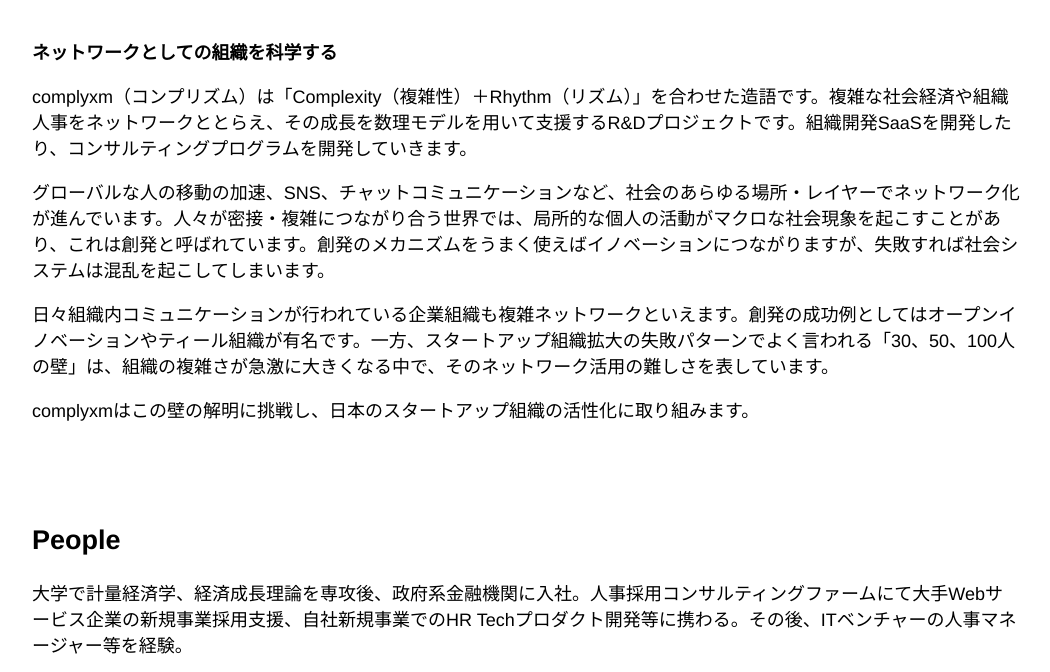
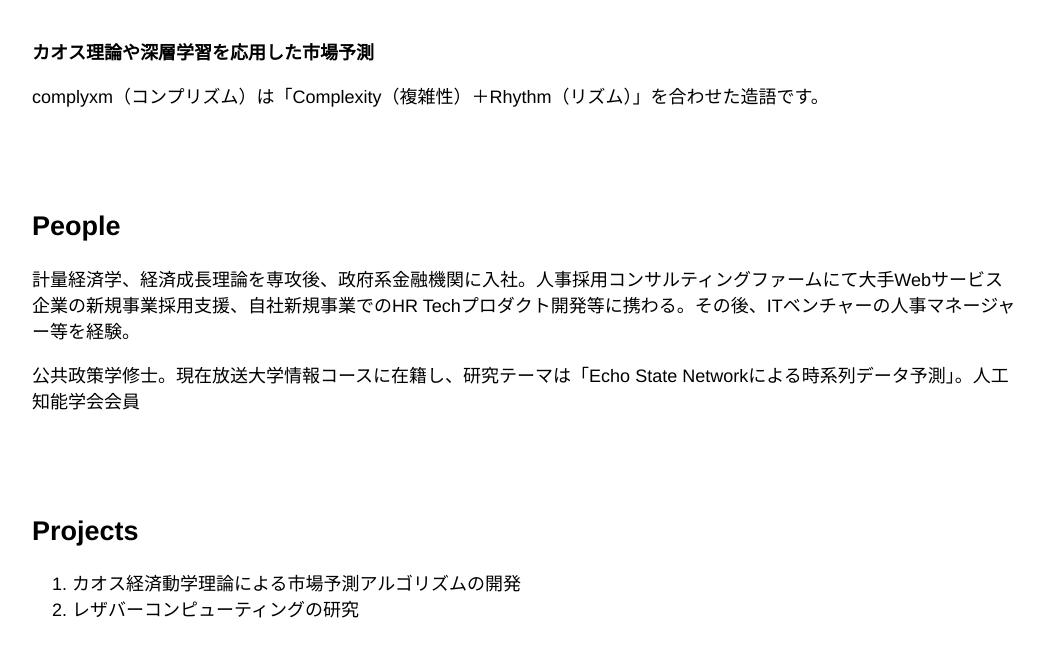
Before and after one commit to complyxm/complyxm.github.io, a plain HTML site: page index.html in a window 1280 px wide. Shown: the part 701-1373 px from the top of the page, without its empty margins (114-1164 px from the left). Drawn offline with Linux system fonts and the light colour scheme.

Commit message:
modify main message

```diff
--- a/index.html
+++ b/index.html
@@ -4,16 +4,16 @@
   <meta charset="utf-8">
   <meta name="viewport" content="width=device-width, initial-scale=1">
   <meta name="author" content="complyxm project">
-  <meta name="description" content="complyxmは社会経済や組織人事を複雑ネットワークととらえ、その成長を数理モデルを用いて支援するR&Dプロジェクトです。">
-  <title>complyxm - 複雑系科学を活かす組織開発シミュレーションSaaS</title>
+  <meta name="description" content="Complyxmは経済・金融の非線形ダイナミクスを探り、カオス理論や深層学習を応用した事業開発を行う個人プロジェクトです。">
+  <title>complyxm - カオス経済理論で経済・金融ダイナミクスの予測に挑戦する</title>
 
   <meta property="og:site_name" content="complyxm">
-  <meta property="og:title" content="complyxm - 複雑系科学を活かす組織開発シミュレーションSaaS">
+  <meta property="og:title" content="complyxm - カオス経済理論で経済・金融ダイナミクスの予測に挑戦する">
   <meta property="og:type" content="website">
   <meta property="og:image" content="https://complyxm.com/images/ogp.jpg">
-  <meta property="og:description" content="complyxmは社会経済や組織人事を複雑ネットワークととらえ、その成長を数理モデルを用いて支援するR&Dプロジェクトです。">
+  <meta property="og:description" content="Complyxmは経済・金融の非線形ダイナミクスを探り、カオス理論や深層学習を応用した事業開発を行う個人プロジェクトです。">
   <link rel="canonical" href="https://complyxm.com">
-  <meta name="twitter:title" content="complyxm - 複雑系科学を活かす組織開発シミュレーションSaaS">
+  <meta name="twitter:title" content="complyxm - カオス経済理論で経済・金融ダイナミクスの予測に挑戦する">
   <link rel="shortcut icon" href="favicon.ico" type="image/x-icon">
 
   <!--here is CSS link-->
@@ -41,29 +41,23 @@
   <div id = "wrapper">
   <main>
     <div id="statement">
-      <p class = "mainmessage">30、50、100人の壁を超えて進化するスタートアップ組織を増やす</p>
+      <p class = "mainmessage">経済・金融の非線形ダイナミクスに挑戦する</p>
     </div>
 
     <div id = "main-contents">
     <section id = "about">
         <h2 class = "sectionheader">About</h2>
-      <h3 class = "sectionsubheader">ネットワークとしての組織を科学する</h3>
+      <h3 class = "sectionsubheader">カオス理論や深層学習を応用した市場予測</h3>
       <div class ="textarea">
-        <p>complyxm（コンプリズム）は「Complexity（複雑性）＋Rhythm（リズム）」を合わせた造語です。複雑な社会経済や組織人事をネットワークととらえ、その成長を数理モデルを用いて支援するR&Dプロジェクトです。組織開発SaaSを開発したり、コンサルティングプログラムを開発していきます。</p>
-
-        <p>グローバルな人の移動の加速、SNS、チャットコミュニケーションなど、社会のあらゆる場所・レイヤーでネットワーク化が進んでいます。人々が密接・複雑につながり合う世界では、局所的な個人の活動がマクロな社会現象を起こすことがあり、これは創発と呼ばれています。創発のメカニズムをうまく使えばイノベーションにつながりますが、失敗すれば社会システムは混乱を起こしてしまいます。</p>
-
-        <p>日々組織内コミュニケーションが行われている企業組織も複雑ネットワークといえます。創発の成功例としてはオープンイノベーションやティール組織が有名です。一方、スタートアップ組織拡大の失敗パターンでよく言われる「30、50、100人の壁」は、組織の複雑さが急激に大きくなる中で、そのネットワーク活用の難しさを表しています。</p>
-
-        <p>complyxmはこの壁の解明に挑戦し、日本のスタートアップ組織の活性化に取り組みます。</p>
+        <p>complyxm（コンプリズム）は「Complexity（複雑性）＋Rhythm（リズム）」を合わせた造語です。</p>
       </div>
     </section>
 
     <section id = "people">
       <h2 class = "sectionheader">People</h2>
       <div class = "textarea">
-        <p>大学で計量経済学、経済成長理論を専攻後、政府系金融機関に入社。人事採用コンサルティングファームにて大手Webサービス企業の新規事業採用支援、自社新規事業でのHR Techプロダクト開発等に携わる。その後、ITベンチャーの人事マネージャー等を経験。</p>
-        <p>公共政策学修士。現在大学に在籍し情報学専攻</p>
+        <p>計量経済学、経済成長理論を専攻後、政府系金融機関に入社。人事採用コンサルティングファームにて大手Webサービス企業の新規事業採用支援、自社新規事業でのHR Techプロダクト開発等に携わる。その後、ITベンチャーの人事マネージャー等を経験。</p>
+        <p>公共政策学修士。現在放送大学情報コースに在籍し、研究テーマは「Echo State Networkによる時系列データ予測」。人工知能学会会員</p>
       </div>
     </section>
 
@@ -71,8 +65,8 @@
       <h2 class = "sectionheader">Projects</h2>
       <div class = "listarea">
       <ol>
-        <li>複雑ネットワーク理論を活かす組織開発シミュレーションSaaSの開発</li>
-        <li>非線形モデルによる市場予測アルゴリズムの開発</li>
+        <li>カオス経済動学理論による市場予測アルゴリズムの開発</li>
+        <li>レザバーコンピューティングの研究</li>
       </ol>
       </div>
     </section>
```
